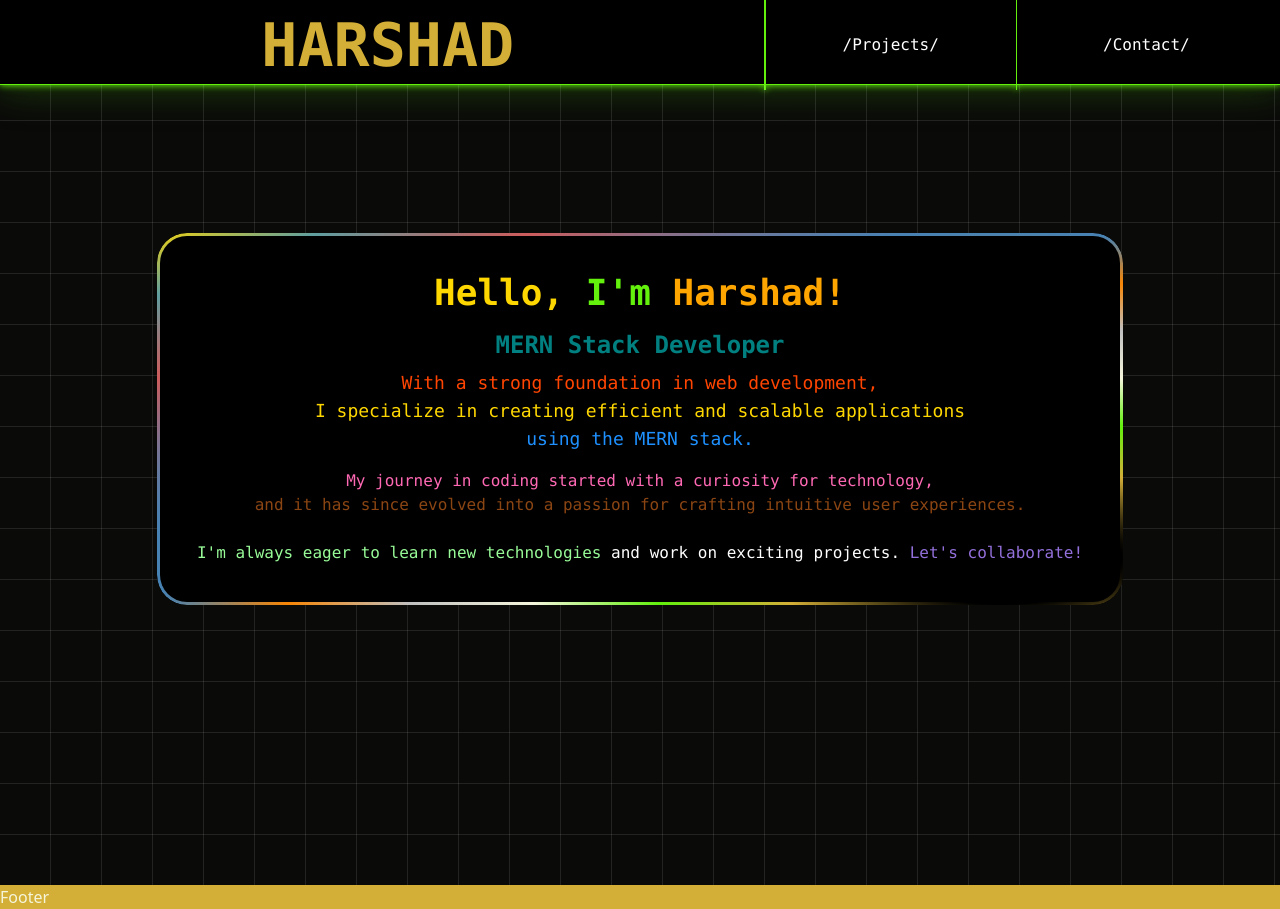
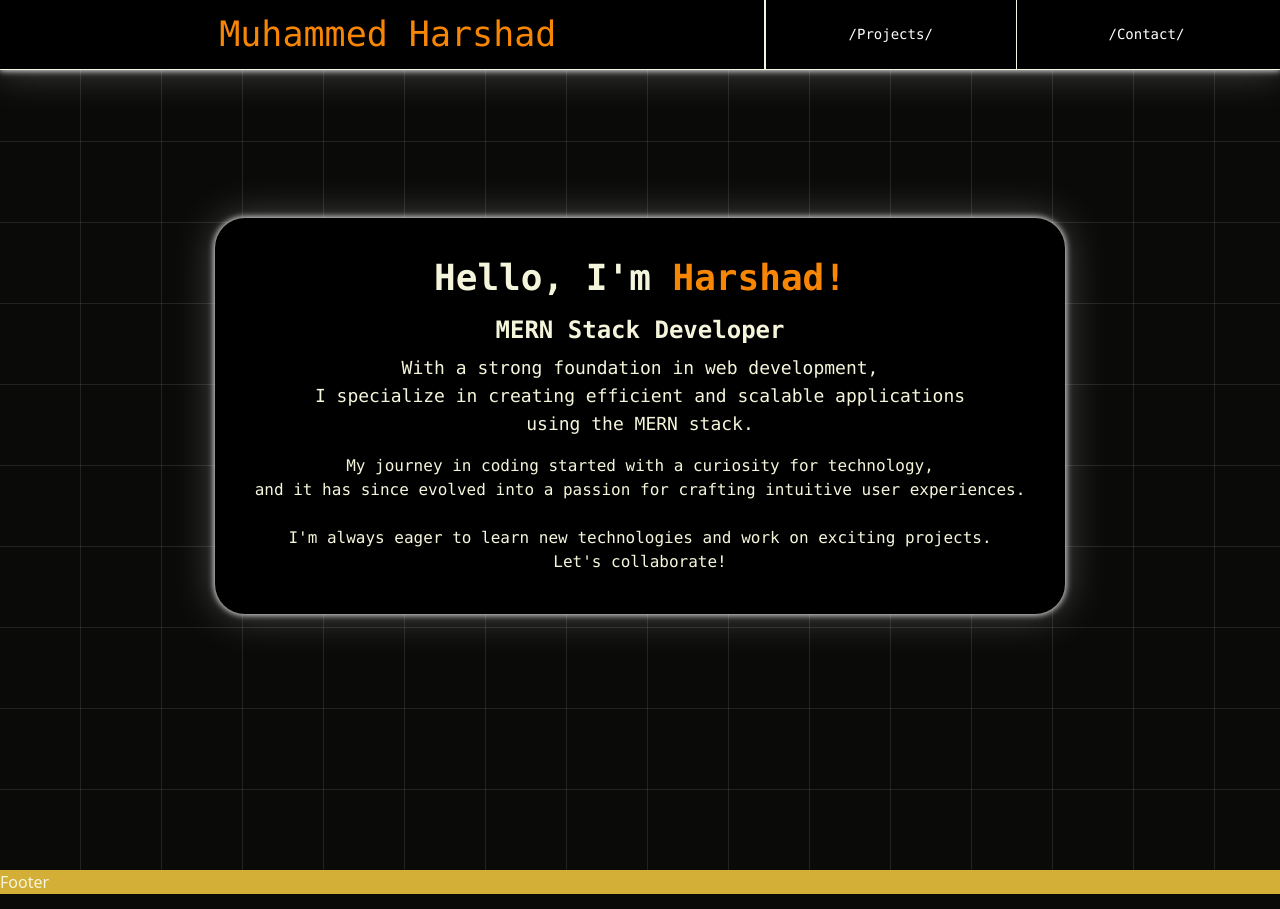
Before and after one commit to Muhammed-Harshad-V/portfolio, a Next.js app: page / in a window 1280 px wide. Built offline with nearby package versions, Linux system fonts and the light colour scheme.

Commit message:
re design 0.1 satisfied for now

```diff
--- /dev/null
+++ b/@/components/ui/box-reveal.tsx
@@ -0,0 +1,71 @@
+"use client";
+
+import { useEffect, useRef } from "react";
+import { motion, useAnimation, useInView } from "motion/react";
+
+interface BoxRevealProps {
+  children: JSX.Element;
+  width?: "fit-content" | "100%";
+  boxColor?: string;
+  duration?: number;
+}
+
+export const BoxReveal = ({
+  children,
+  width = "fit-content",
+  boxColor,
+  duration,
+}: BoxRevealProps) => {
+  const mainControls = useAnimation();
+  const slideControls = useAnimation();
+
+  const ref = useRef(null);
+  const isInView = useInView(ref, { once: true });
+
+  useEffect(() => {
+    if (isInView) {
+      slideControls.start("visible");
+      mainControls.start("visible");
+    } else {
+      slideControls.start("hidden");
+      mainControls.start("hidden");
+    }
+  }, [isInView, mainControls, slideControls]);
+
+  return (
+    <div ref={ref} style={{ position: "relative", width, overflow: "hidden" }}>
+      <motion.div
+        variants={{
+          hidden: { opacity: 0, y: 75 },
+          visible: { opacity: 1, y: 0 },
+        }}
+        initial="hidden"
+        animate={mainControls}
+        transition={{ duration: duration ? duration : 0.5, delay: 0.25 }}
+      >
+        {children}
+      </motion.div>
+
+      <motion.div
+        variants={{
+          hidden: { left: 0 },
+          visible: { left: "100%" },
+        }}
+        initial="hidden"
+        animate={slideControls}
+        transition={{ duration: duration ? duration : 0.5, ease: "easeIn" }}
+        style={{
+          position: "absolute",
+          top: 4,
+          bottom: 4,
+          left: 0,
+          right: 0,
+          zIndex: 20,
+          background: boxColor ? boxColor : "#D4AF37",
+        }}
+      />
+    </div>
+  );
+};
+
+export default BoxReveal;
--- a/@/components/ui/shine-border.tsx
+++ /dev/null
@@ -1,60 +0,0 @@
-"use client";
-
-import { cn } from "../../lib/utils";
-
-type TColorProp = string | string[];
-
-interface ShineBorderProps {
-  borderRadius?: number;
-  borderWidth?: number;
-  duration?: number;
-  color?: TColorProp;
-  className?: string;
-  children: React.ReactNode;
-}
-
-/**
- * @name Shine Border
- * @description It is an animated background border effect component with easy to use and configurable props.
- * @param borderRadius defines the radius of the border.
- * @param borderWidth defines the width of the border.
- * @param duration defines the animation duration to be applied on the shining border
- * @param color a string or string array to define border color.
- * @param className defines the class name to be applied to the component
- * @param children contains react node elements.
- */
-export default function ShineBorder({
-  borderRadius = 30,
-  duration = 35,
-  color = "#000000",
-  className,
-  children,
-}: ShineBorderProps) {
-  return (
-    <div
-      style={
-        {
-          "--border-radius": `${borderRadius}px`,
-        } as React.CSSProperties
-      }
-      className={cn(
-        "relative rounded-[20px]",
-        className,
-      )}
-    >
-      <div
-        style={
-          {
-            "--border-width": `3px`,
-            "--border-radius": `${borderRadius}px`,
-            "--duration": `${duration}s`,
-            "--mask-linear-gradient": `linear-gradient(#fff 0 0) content-box, linear-gradient(#fff 0 0)`,
-            "--background-radial-gradient": `radial-gradient(transparent,transparent, ${color instanceof Array ? color.join(",") : color},transparent,transparent)`,
-          } as React.CSSProperties
-        }
-        className={`pointer-events-none before:bg-shine-size before:absolute before:inset-0 before:size-full before:rounded-[--border-radius] before:p-[--border-width] before:will-change-[background-position] before:content-[""] before:![-webkit-mask-composite:xor] before:![mask-composite:exclude] before:[background-image:--background-radial-gradient] before:[background-size:300%_300%] before:[mask:--mask-linear-gradient] motion-safe:before:animate-shine`}
-      ></div>
-      {children}
-    </div>
-  );
-}
--- a/app/(root)/(home)/page.tsx
+++ b/app/(root)/(home)/page.tsx
@@ -1,57 +1,52 @@
-import React from "react";
-import ShineBorder from "../../../@/components/ui/shine-border";
+import React from 'react';
+import BoxReveal from '../../../@/components/ui/box-reveal';
 
 
-export default function Home() {
+const Home = () => {
   return (
-    <>
-      <div className="w-full h-screen overflow-hidden sm:p-5 md:p-8 lg:p-12 grid-background">
-        <div className="flex justify-center text-center sm:mt-[40px] md:mt-[70px] lg:mt-[80px] xl:mt-[100px]">
-          <ShineBorder
-           color={[
-            '#D4AF37', // retroGold
-            '#62f00c', // retroGreen
-            '#F5F5DC', // retroWhite
-            '#C0C0C0', // silver
-            '#f78605', // retroOrange
-            '#4682B4', // retroTeal
-            '#CD5C5C', // retroRed
-            '#5F9EA0', // retroBlue
-            '#FFD700', // retroYellow
-            '#D87093', // retroPink
-            '#8B4513', // retroBrown
-            '#F5F5DC', // retroBeige
-            '#696969', // retroGrey
-            '#9370DB', // retroPurple
-          ]}
-          >
-          <div className="font-mono sm:p-5 lg:p-8 xl:p-10 rounded-[30px] bg-[#000000] z-20">
-            <h1 className="sm:text-3xl xl:text-4xl font-bold mb-4">
-              <span className="text-[#FFD700]">Hello,</span> {/* Retro Gold */}
-              <span className="text-[#62f00c]"> I'm </span> {/* Retro Green */}
-              <span className="text-[#FFA500]">Harshad!</span> {/* Retro Orange */}
+    <div className="w-full h-screen overflow-hidden sm:p-5 md:p-8 lg:p-12 grid-background">
+      <div className="flex justify-center text-center sm:mt-[40px] md:mt-[70px] lg:mt-[80px] xl:mt-[100px] drop-shadow-whiteGlow">
+        <div className="font-mono sm:p-5 lg:p-8 xl:p-10 rounded-[30px] bg-[#000000] z-20 flex items-center justify-center flex-col">
+          <BoxReveal duration={0.5}>
+            <h1 className="sm:text-3xl xl:text-4xl font-bold mb-4 text-retroWhite">
+              <span>Hello,</span>
+              <span> I'm </span>
+              <span className="text-retroOrange">Harshad!</span>
             </h1>
-            <h2 className="sm:text-xl xl:text-2xl font-semibold mb-2">
-              <span className="text-[#008080]">MERN Stack Developer</span> {/* Retro Teal */}
+          </BoxReveal>
+
+          <BoxReveal duration={0.6}>
+            <h2 className="sm:text-xl xl:text-2xl font-semibold mb-2 text-retroWhite">
+              <span>MERN Stack Developer</span>
             </h2>
-            <p className="sm:text-sm lg:text-lg mb-4">
-              <span className="text-[#FF4500]">With a strong foundation in web development,</span> <br /> {/* Retro Red */}
-              <span className="text-[#FFD700]"> I specialize in creating efficient and scalable applications</span> <br /> {/* Retro Yellow */}
-              <span className="text-[#1E90FF]"> using the MERN stack.</span> {/* Retro Blue */}
+          </BoxReveal>
+
+          <BoxReveal duration={0.7}>
+            <p className="sm:text-sm lg:text-lg mb-4 text-retroWhite">
+              <span>With a strong foundation in web development,</span> <br />
+              <span> I specialize in creating efficient and scalable applications</span> <br />
+              <span> using the MERN stack.</span>
             </p>
-            <p className="sm:text-[12px] lg:text-base mb-6">
-              <span className="text-[#FF69B4]">My journey in coding started with a curiosity for technology,</span> <br /> {/* Retro Pink */}
-              <span className="text-[#8B4513]"> and it has since evolved into a passion for crafting intuitive user experiences.</span> <br /> {/* Retro Brown */}
+          </BoxReveal>
+
+          <BoxReveal duration={0.8}>
+            <p className="sm:text-[12px] lg:text-base mb-6 text-retroWhite">
+              <span>My journey in coding started with a curiosity for technology,</span> <br />
+              <span> and it has since evolved into a passion for crafting intuitive user experiences.</span> <br />
             </p>
-            <p className="sm:text-[12px] lg:text-base">
-              <span className="text-[#98FB98]">I'm always eager to learn new technologies</span> {/* Retro Mint */}
-              <span className="text-[#FFFFFF]"> and work on exciting projects.</span> {/* Retro White */}
-              <span className="text-[#9370DB]"> Let's collaborate!</span> {/* Retro Purple */}
+          </BoxReveal>
+
+          <BoxReveal duration={0.9}>
+            <p className="sm:text-[12px] lg:text-base text-retroWhite">
+              <span>I'm always eager to learn new technologies</span>
+              <span> and work on exciting projects.</span> <br />
+              <span> Let's collaborate!</span>
             </p>
-          </div>
-          </ShineBorder>
+          </BoxReveal>
         </div>
       </div>
-    </>
+    </div>
   );
-}
+};
+
+export default Home;
--- a/app/components/navbar/navbar.tsx
+++ b/app/components/navbar/navbar.tsx
@@ -8,21 +8,21 @@ export default function Navbar() {
   const isActive = (path: string) => pathname === path ? 'text-retroOrange' : 'text-white';
 
   return (
-    <div className="w-full sm:h-[50px] md:h-[70px] lg:h-[85px] bg-black font-mono border-b border-b-retroGreen grid grid-cols-[3fr_1fr_1fr] items-center pr-3 pl-3 drop-shadow-greenGlow">
-      <Link href="/" passHref className='h-full border-r border-retroGreen'>
-        <p className={`sm:text-[30px] md:text-[40px] lg:text-[50px] xl:text-[60px] font-mono font-extrabold text-retroGold border-r border-retroGreen h-full flex items-center justify-center pr-2 pl-2`}>
-          HARSHAD
+    <div className="w-full sm:h-[50px] md:h-[70px] bg-black font-mono border-b border-b-retroWhite grid grid-cols-[3fr_1fr_1fr] items-center pr-3 pl-3 drop-shadow-whiteGlow">
+      <Link href="/" passHref className='h-full border-r border-retroWhite'>
+        <p className={`sm:text-[13px] md:text-[25px] lg:text-[35px] font-mono ${isActive('/')}  border-r border-retroWhite h-full flex items-center justify-center`}>
+          Muhammed Harshad
         </p>
       </Link>
 
-      <Link href="/projects" passHref className='h-full border-r border-retroGreen'>
-        <p className={`sm:text-[12px] md:text-[14px]  xl:text-[16px] font-mono ${isActive('/projects')} text-white h-full flex items-center justify-center pr-2 pl-2`}>
+      <Link href="/projects" passHref className='h-full border-r border-retroWhite'>
+        <p className={`sm:text-[12px] md:text-[14px] font-mono ${isActive('/projects')} text-white h-full flex items-center justify-center pr-2 pl-2`}>
           /Projects/
         </p>
       </Link>
 
       <Link href="/contact" passHref>
-        <p className={`sm:text-[12px] md:text-[14px] xl:text-[16px] font-mono ${isActive('/contact')} text-white h-full flex items-center justify-center pl-2`}>
+        <p className={`sm:text-[12px] md:text-[14px] font-mono ${isActive('/contact')} text-white h-full flex items-center justify-center pl-2`}>
           /Contact/
         </p>
       </Link>
--- a/app/globals.css
+++ b/app/globals.css
@@ -19,18 +19,18 @@
   background: repeating-linear-gradient(
     0deg,
     transparent,
-    transparent 50px,
-    rgba(255, 255, 255, 0.1) 50px,
-    rgba(255, 255, 255, 0.1) 51px,
-    transparent 51px
+    transparent 80px, /* Increased from 50px to 100px */
+    rgba(255, 255, 255, 0.1) 80px,
+    rgba(255, 255, 255, 0.1) 81px,
+    transparent 81px
   ),
   repeating-linear-gradient(
     90deg,
     transparent,
-    transparent 50px,
-    rgba(255, 255, 255, 0.1) 50px,
-    rgba(255, 255, 255, 0.1) 51px,
-    transparent 51px
+    transparent 80px, /* Increased from 50px to 100px */
+    rgba(255, 255, 255, 0.1) 80px,
+    rgba(255, 255, 255, 0.1) 81px,
+    transparent 81px
   );
   pointer-events: none; /* Allows clicks to pass through */
 }
--- a/tailwind.config.ts
+++ b/tailwind.config.ts
@@ -28,7 +28,6 @@ export default {
   			retroYellow: '#FFD700',
   			retroPink: '#D87093',
   			retroBrown: '#8B4513',
-  			retroBeige: '#F5F5DC',
   			retroGrey: '#696969',
   			retroPurple: '#9370DB',
   			retroMint: '#98FF98',
```
